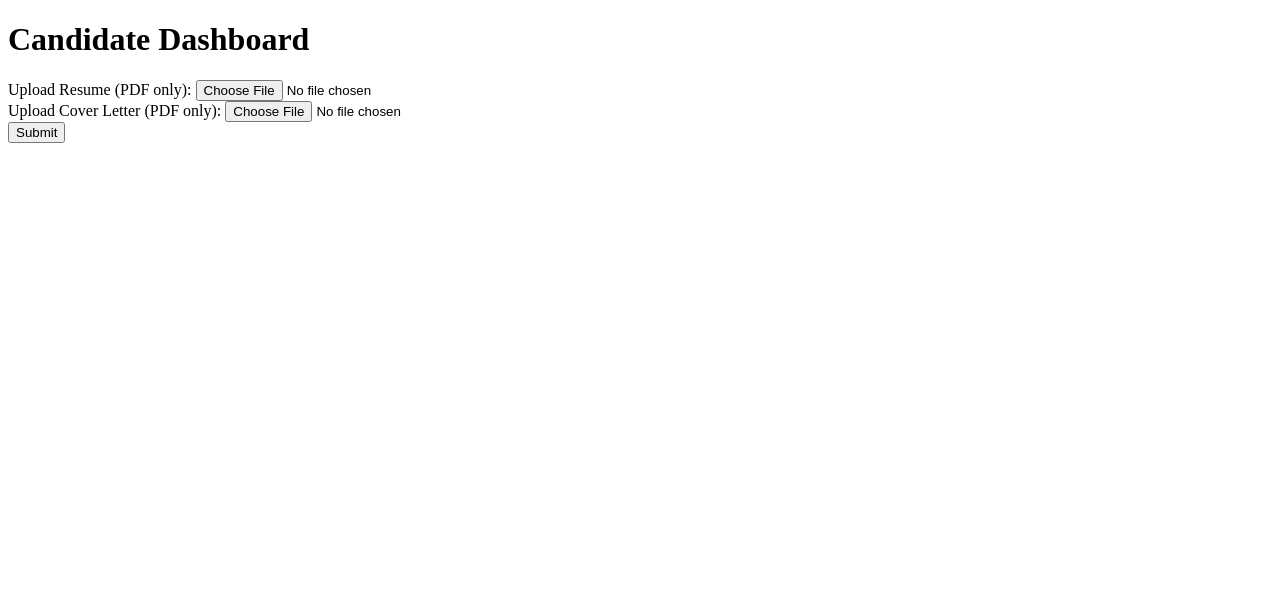
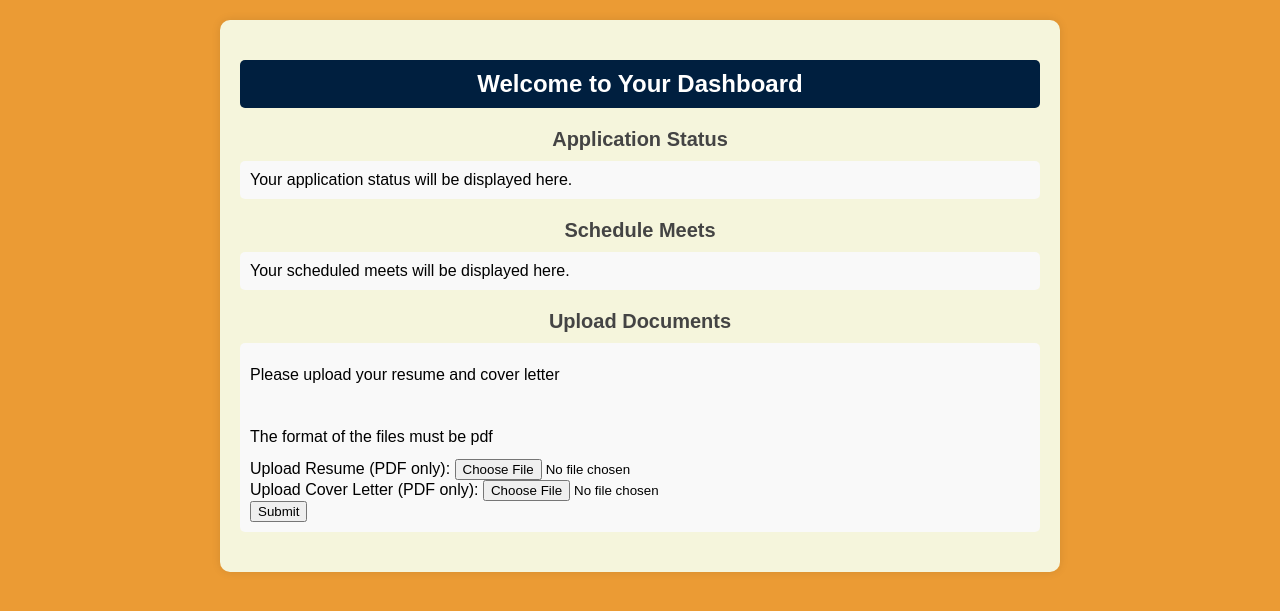
Before and after one commit to malhar1407/HR-Analytics-Final, a Flask app: page /candidate in a window 1280 px wide. Shown: the top 611 px of the page. Run offline with Flask 3, Linux system fonts and the light colour scheme; parts of the project's set-up code (start-up, migrations or seed data) failed here and were passed over.

Commit message:
Added CSS to Candash

```diff
--- a/requirements.txt
+++ b/requirements.txt
@@ -14,8 +14,7 @@ sentence-transformers
 nltk
 scikit-learn==1.2.2
 torch
-
-
+frontend
 
 
 
--- a/src/app.py
+++ b/src/app.py
@@ -1,4 +1,4 @@
-from flask import Flask, render_template, request, redirect, url_for
+from flask import Flask, render_template, request, redirect, url_for, flash
 from pymongo import MongoClient
 import os
 from resume_parsing import parse_resume
@@ -6,11 +6,13 @@ from Cover_Letter import final_cover_letter
 from datetime import datetime
 
 app = Flask(__name__)
+app.secret_key = b'_5#y2L"F4Q8z\n\xec]/'
 
 # MongoDB connection
 mongo_client = MongoClient("mongodb://localhost:27017")
 db = mongo_client['Project']  # Replace 'Project' with your actual database name
 resume_collection = db['resume']  # Collection to store resume data
+login_collection = db['Login_Details'] # Collection to store login data
 
 # Route for uploading resumes
 @app.route('/upload', methods=['POST'])
@@ -57,6 +59,40 @@ def upload_files():
 def candidate_dashboard():
     return render_template('Candash.html')
 
+#Route for login page
+@app.route('/login')
+def login():
+    return render_template('login.html')
+
+
+
+@app.route('/validate', methods=['POST'])
+def validate():
+    print('Reached validation')
+    if request.method == 'POST':
+        candidate_id = int(request.form['candidate-id'])
+        password = request.form['password']
+
+        print(type(candidate_id))
+        print(password)
+        login_data = login_collection.find_one({'id': candidate_id, 'Password': password})
+        print(login_data)
+
+        if login_data:
+            designation = login_data.get('Designation')
+            print(designation)
+
+            if(designation == 'HR'):
+                return redirect(url_for('hr_dashboard'))
+            elif(designation == 'Candidate'):
+                return redirect(url_for('candidate_dashboard'))
+        else:
+            flash('Invalid Login Credentials. Please try again')
+
+        return redirect(url_for('login'))
+
+
+
 # Route for HR dashboard
 @app.route('/hr')
 def hr_dashboard():
--- a/src/templates/Candash.html
+++ b/src/templates/Candash.html
@@ -3,10 +3,184 @@
     <head>
         <meta charset="UTF-8">
         <meta name="viewport" content="width=device-width, initial-scale=1.0">
-    <title>Candidate Dashboard</title>
+        <title>Applicant Dashboard</title>
+        <link rel="stylesheet" href="https://cdnjs.cloudflare.com/ajax/libs/font-awesome/5.15.4/css/all.min.css">
+       <!-- <link rel="stylesheet" href="style.css" type="text/css"/> -->
+        <style>
+            body {
+    font-family: Arial, sans-serif;
+    background-color: #eb9b34;
+    margin: 0;
+    padding: 0;
+}
+.container {
+    max-width: 800px;
+    margin: 20px auto;
+    padding: 20px;
+    background-color:  #f5f5dc ;
+    border-radius: 10px;
+    box-shadow: 0 0 10px rgba(0, 0, 0, 0.1);
+}
+h2 {
+    text-align: center;
+    color: #333;
+}
+.dashboard-section {
+    margin-bottom: 20px;
+}
+.section-title {
+    font-size: 20px;
+    margin-bottom: 10px;
+    text-align: center;
+    color: #444;
+}
+.meetings, .documents, .status {
+    background-color: #f9f9f9;
+    padding: 10px;
+    border-radius: 5px;
+}
+p {
+    margin: 10px 0;
+    line-height: 1.5;
+}
+.upload-options {
+    margin-bottom: 10px;
+}
+.upload-button {
+    display: inline-block;
+    background-color: #4CAF50;
+    color: white;
+    padding: 10px 20px;
+    text-decoration: none;
+    border-radius: 5px;
+    margin-right: 10px;
+}
+.upload-button:hover {
+    background-color: #45a049;
+}
+/* .submit-button {
+    display: block;
+    margin: 20px auto;
+    background-color: #4CAF50;
+    color: white;
+    padding: 10px 20px;
+    text-decoration: none;
+    border-radius: 5px;
+}
+.submit-button:hover {
+    background-image: linear-gradient(to right, #66BB6A 0%, #43A047 100%);
+
+}
+.submit-button:active {
+    background-image: linear-gradient(to right, #388E3C 0%, #2E7D32 100%);
+} */
+.submit-button {
+        display: block;
+        margin: 20px auto;
+        background-image: linear-gradient(to right, #4c82af 20%, #4a8bc3 80%);
+        color: white;
+        padding: 10px 20px;
+        text-decoration: none;
+        border: 1px solid #3E8E41;
+        border-radius: 5px;
+        font-family: 'Roboto', sans-serif;
+        box-shadow: 0 2px 5px rgba(0, 0, 0, 0.2);
+        transition: transform 0.1s ease-in-out, box-shadow 0.1s ease-in-out;
+        }
+
+
+
+
+        .submit-button:hover {
+        background-color: #577c9c;
+        border-color: #38803B;
+        transform: translateY(-2px);
+        box-shadow: 0 4px 8px rgba(0, 0, 0, 0.2);
+        }
+
+
+
+
+        .submit-button::after {
+        content: "\f058"; /* Font Awesome for checkmark icon */
+        font-family: "Font Awesome 5 Free";
+        font-size: 16px;
+        margin-left: 10px;
+        }
+.custom-box {
+    background-color: #001F3F; /* Blue background color */
+    color:#ffffff; /* White text color */
+    padding: 10px; /* Padding around the text */
+    border-radius: 5px; /* Rounded corners */
+    text-align: center; /* Center-align text */}
+
+
+.task-bar {
+    background-color: #333;
+    color: #fff;
+    padding: 10px;
+    display: flex;
+    justify-content: space-between;
+    align-items: center;}
+
+.task-bar-logo {
+    font-size: 24px;
+    margin-right: 10px;}
+
+.dropdown {
+    position: relative;
+    display: inline-block;}
+
+.dropdown-content {
+    display: none;
+    position: relative;
+    background-color: #f9f9f9;
+    min-width: 120px;
+    z-index: 1;
+    border-radius: 5px;}
+
+.dropdown-content a {
+    color: #333;
+    padding: 10px;
+    text-decoration: none;
+    display: block;}
+
+.dropdown-content a:hover {
+    background-color: #ddd;}
+
+.dropdown:hover .dropdown-content {
+    display: block;}
+
+.dropdown:hover .dropbtn {
+    background-color: #555;}
+        </style>
     </head>
+
     <body>
-    <h1>Candidate Dashboard</h1>
+        <div class="container">
+            <h2 class="custom-box">Welcome to Your Dashboard</h2>
+
+            <div class="dashboard-section">
+                <h3 class="section-title">Application Status</h3>
+                <div class="status">
+                    Your application status will be displayed here.
+
+                </div>
+            </div>
+
+            <div class="dashboard-section">
+                <h3 class="section-title">Schedule Meets</h3>
+                <div class="meetings">
+                    Your scheduled meets will be displayed here.
+                </div>
+            </div>
+
+            <div class="dashboard-section">
+                <h3 class="section-title">Upload Documents</h3>
+                <div class="documents">
+                    <p>Please upload your resume and cover letter</p>
+                    <br>
+                    <p>The format of the files must be pdf</p>
                     <form method="POST" enctype="multipart/form-data" action="/upload"> <!-- Ensure correct action attribute -->
 
                         <label for="resumes">Upload Resume (PDF only): </label>
@@ -20,5 +194,10 @@
                         <button type="submit">Submit</button>
 
                     </form>
+                </div>
+            </div>
+
+
+
     </body>
 </html>
```
Lines whose indentation alone changed are shown as unchanged.
